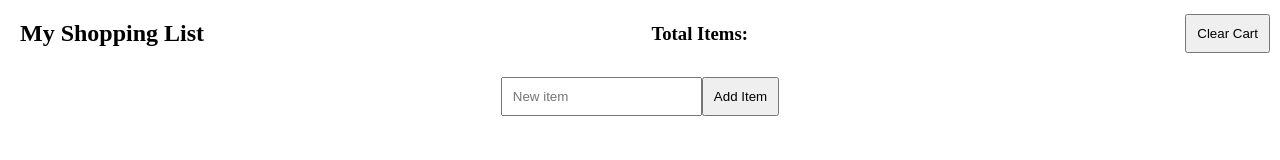
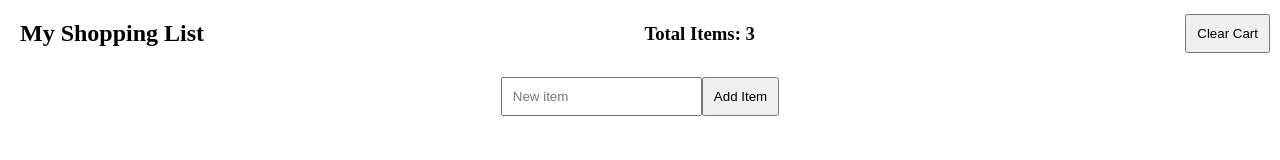
Before and after one commit to clayton-knapp/shopping-list-reducer-context, a React app: page / in a window 1280 px wide. Shown: the top 160 px of the page. Built offline with nearby package versions, Linux system fonts and the light colour scheme.

Commit message:
imported useListContext into Header, added item number

```diff
--- a/src/components/Header.jsx
+++ b/src/components/Header.jsx
@@ -1,11 +1,15 @@
 import React from 'react';
 import styles from '../App.css';
+import { useListContext } from '../context/ListProvider';
 
 export default function Header() {
+  const { listState } = useListContext();
+
+
   return (
     <header className={styles['header']}>
       <h2>My Shopping List</h2>
-      <h3>Total Items: </h3>
+      <h3>Total Items: {listState.length}</h3>
       <button
 
       >Clear Cart</button>
```
